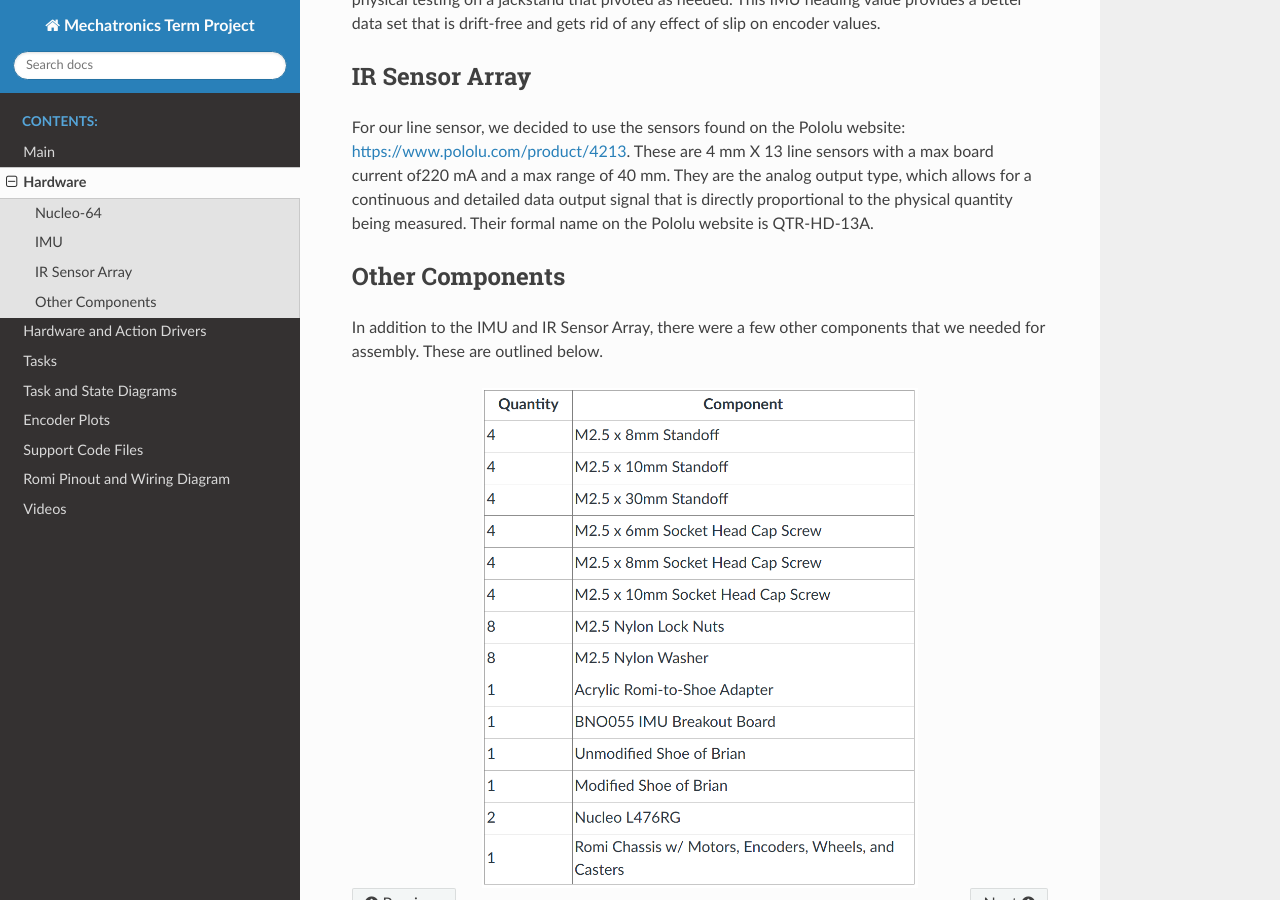
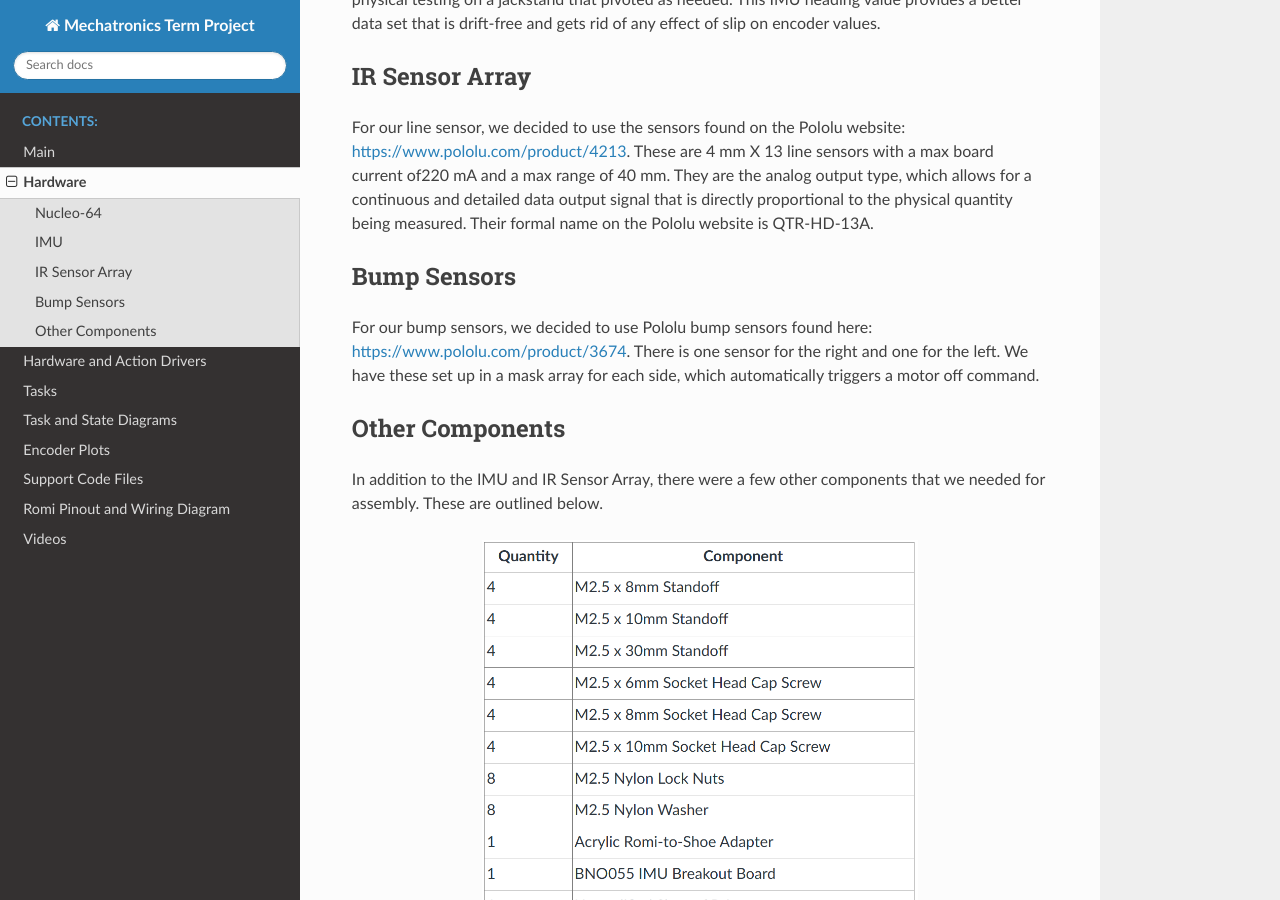
Before and after one commit to emmicayer/Mechatronics-Repository, a Sphinx documentation site: the page built from docs/hardware.rst, in a window 1280 px wide and 900 px high, scrolled down 572 px. Built offline with Sphinx 7.4.7 and the Read the Docs theme 3.1.0, drawn with Linux system fonts in a browser that asks for light colours.

Commit message:
Update hardware.rst

```diff
--- a/docs/hardware.rst
+++ b/docs/hardware.rst
@@ -19,6 +19,11 @@ IR Sensor Array
 
 For our line sensor, we decided to use the sensors found on the Pololu website: https://www.pololu.com/product/4213. These are 4 mm X 13 line sensors with a max board current of220 mA and a max range of 40 mm. They are the analog output type, which allows for a continuous and detailed data output signal that is directly proportional to the physical quantity being measured. Their formal name on the Pololu website is QTR-HD-13A.
 
+Bump Sensors
+---------------
+
+For our bump sensors, we decided to use Pololu bump sensors found here: https://www.pololu.com/product/3674. There is one sensor for the right and one for the left. We have these set up in a mask array for each side, which automatically triggers a motor off command.
+
 
 Other Components
 ----
```
